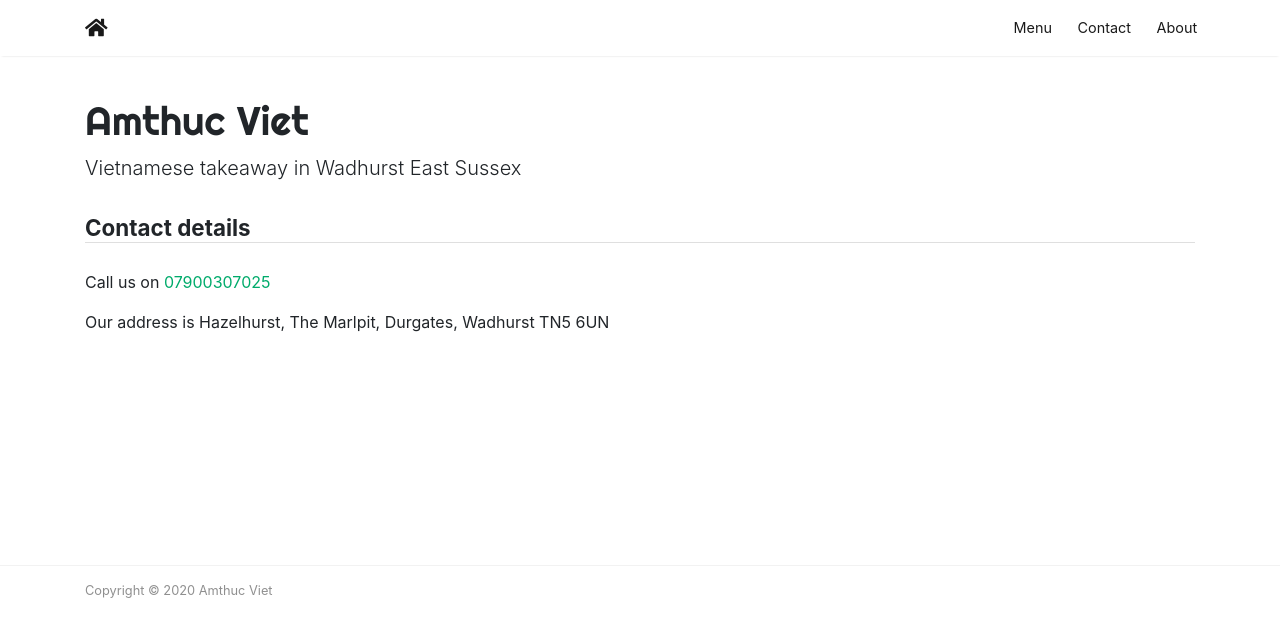
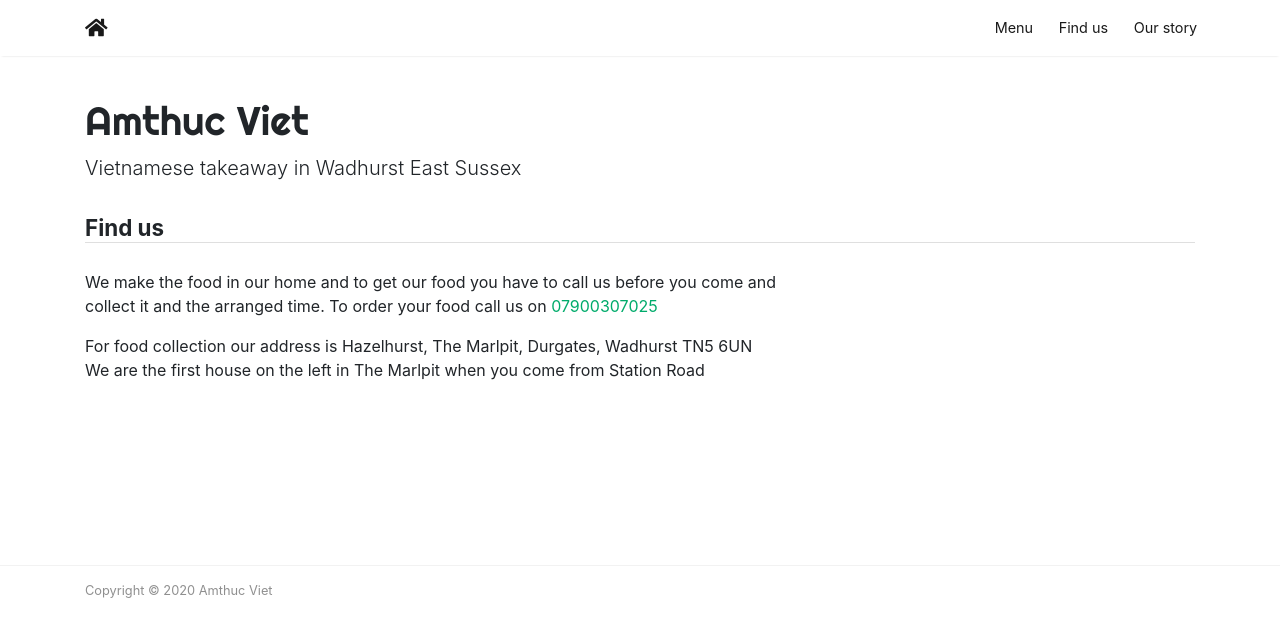
Before and after one commit to sela/amthuc-viet, a Jekyll site: the page built from _pages/contact.html, in a window 1280 px wide. Shown: the top 637 px of the page. Built offline with Jekyll 4.4.1, drawn with Linux system fonts in a browser that asks for light colours; nearby versions of some CDN libraries.

Commit message:
wording update

```diff
--- a/_layouts/default.html
+++ b/_layouts/default.html
@@ -78,7 +78,7 @@ ga('send', 'pageview');
                     {% else %}
                 <li class="nav-item active">
                     {% endif %}
-                    <a class="nav-link" href="{{ site.baseurl }}/contact">Contact</a>
+                    <a class="nav-link" href="{{ site.baseurl }}/contact">Find us</a>
                 </li>
 
                 {% if page.url == "/about" %}
@@ -86,7 +86,7 @@ ga('send', 'pageview');
                     {% else %}
                 <li class="nav-item active">
                     {% endif %}
-                    <a class="nav-link" href="{{ site.baseurl }}/about">About</a>
+                    <a class="nav-link" href="{{ site.baseurl }}/about">Our story</a>
                 </li>
 
 
--- a/_pages/contact.html
+++ b/_pages/contact.html
@@ -11,14 +11,16 @@ permalink: /contact
 
     <div class="section-title">
 
-        <h2>Contact details</h2>
+        <h2>Find us</h2>
 
     </div>
 
     <div class="row listrecent">
         <div class="col-md-8 pr-5">
-            <p>Call us on&nbsp;<a href="tel:+447900307025">07900307025</a></p>
-            <p>Our address is Hazelhurst, The Marlpit, Durgates, Wadhurst TN5 6UN</p>
+            <p>We make the food in our home and to get our food you have to call us before you come and collect it and the arranged time. To order your food call us on&nbsp;<a href="tel:+447900307025">07900307025</a></p>
+            <p>For food collection our address is Hazelhurst, The Marlpit, Durgates, Wadhurst TN5 6UN<br/>
+            We are the first house on the left in The Marlpit when you come from Station Road</p>
+
         </div>
     </div>
 
```
